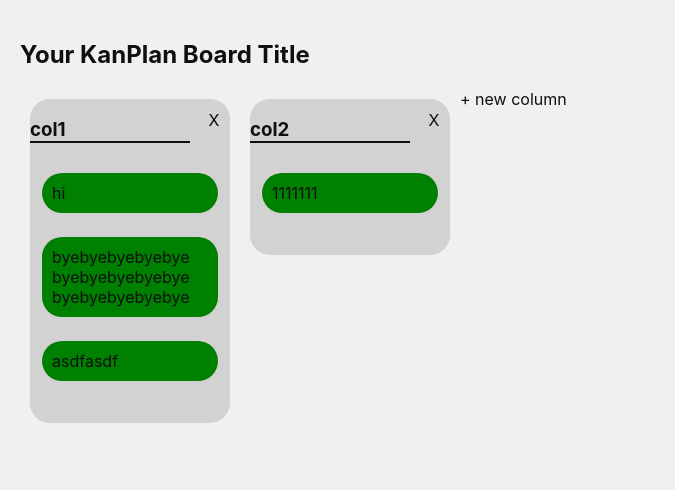
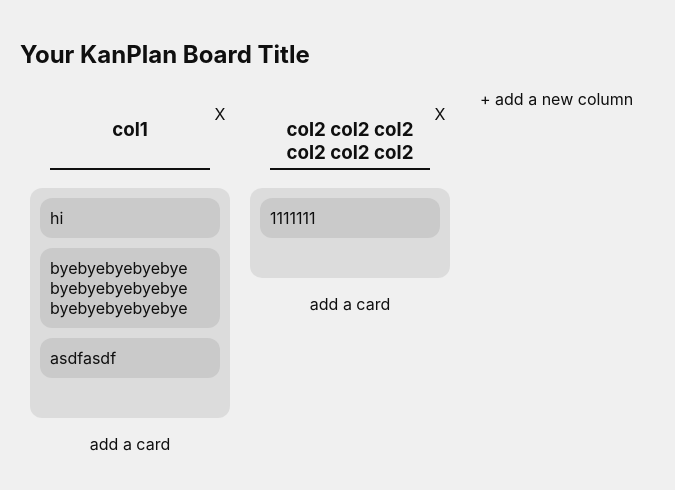
Before and after one commit to teujorge/KanPlan, a Next.js app: page /board in a window 1280 px wide. Shown: the top 490 px of the page, without its empty margins (0-675 px from the left). Built offline with nearby package versions, Linux system fonts and the light colour scheme.

Commit message:
overhaul

```diff
--- a/content/components/board/BoardCard.tsx
+++ b/content/components/board/BoardCard.tsx
@@ -6,10 +6,14 @@ import {
   findCardsInColumns,
   columnsAfterMove,
 } from "../../utilities/boardHelpers";
+import Modal from "../modal";
 
 export type CardInfo = {
   id: string;
-  text: string;
+  title: string;
+  description?: string;
+  colors?: string[];
+  date?: string;
 };
 
 const BoardCard = ({ info }: { info: CardInfo }) => {
@@ -18,25 +22,38 @@ const BoardCard = ({ info }: { info: CardInfo }) => {
 
   const cardRef = useRef<HTMLDivElement>(null);
 
+  const [isEditOpen, setIsEditOpen] = useState(false);
   const [isDragging, setIsDragging] = useState(false);
   const [isDragOver, setIsDragOver] = useState(false);
 
+  let cardEdits: CardInfo = {
+    id: info.id,
+    title: info.title,
+    description: info.description,
+    colors: info.colors,
+    date: info.date,
+  };
+
   function handleCardDragOverEnter(event: DragEvent<HTMLDivElement>) {
+    event.stopPropagation();
     if (!isDragging) setIsDragOver(true);
     else setIsDragOver(false);
   }
 
   function handleCardDragOverLeave(event: DragEvent<HTMLDivElement>) {
+    event.stopPropagation();
     setIsDragOver(false);
   }
 
   function handleStartDrag(event: DragEvent<HTMLDivElement>) {
+    console.log("drag start");
     event.dataTransfer.setData("id", info.id);
     setDraggingCard(cardRef);
     setIsDragging(true);
   }
 
   function handleEndDrag(event: DragEvent<HTMLDivElement>) {
+    console.log("drag end");
     setDraggingCard(null);
     setIsDragging(false);
   }
@@ -51,13 +68,16 @@ const BoardCard = ({ info }: { info: CardInfo }) => {
     // obtain dropped card info
     const cardId = event.dataTransfer.getData("id");
 
+    // same card
+    if (cardId === info.id) return;
+
     // find cards in arrays
-    const { card1Loc: draggedCardLoc, card2Loc: thisCardLoc } =
-      findCardsInColumns({
+    const locations = findCardsInColumns({
       columns: columns,
-        card1Id: cardId,
-        card2Id: info.id,
+      ids: [cardId, info.id],
     });
+    const draggedCardLoc = locations[0];
+    const thisCardLoc = locations[1];
 
     // update dropped card list based on where it was dropped
     let newColumns = columnsAfterMove({
@@ -69,38 +89,139 @@ const BoardCard = ({ info }: { info: CardInfo }) => {
     setIsDragOver(false);
   }
 
+  function saveCardEdits() {
+    console.log(cardEdits);
+
+    const cardLoc = findCardsInColumns({
+      columns: columns,
+      ids: [info.id],
+    })[0];
+
+    let tempColumns = [...columns];
+    tempColumns[cardLoc!.col].cards[cardLoc!.row] = cardEdits;
+    setColumns([...tempColumns]);
+  }
+
   return (
+    <Modal
+      isOpen={isEditOpen}
+      onClose={() => {
+        setIsEditOpen(false);
+      }}
+      innerComponent={
         <div
           css={css`
-        padding: 12px;
+            padding: 20px;
+
+            border-radius: var(--border-radius);
+            background-color: var(--background-color);
+            box-shadow: 0px 0px 8px var(--shadow-color);
+          `}
+        >
+          {/* inputs */}
+          <div
+            css={css`
+              display: flex;
+              flex-direction: column;
+              justify-content: center;
+              align-items: center;
+
+              margin: 10px;
+            `}
+          >
+            <input
+              type="text"
+              placeholder={info.title}
+              onChange={(event) => {
+                cardEdits.title = event.target.value;
+              }}
+            />
+            <textarea
+              placeholder={
+                info.description ? info.description : "description..."
+              }
+              onChange={(event) => {
+                cardEdits.description = event.target.value;
+              }}
+            />
+            <input
+              type="date"
+              placeholder="est. end date"
+              onChange={(event) => {
+                cardEdits.date = event.target.value;
+              }}
+            />
+            <input
+              type="color"
+              placeholder="color"
+              onChange={(event) => {
+                cardEdits.colors = [event.target.value];
+              }}
+            />
+          </div>
+
+          {/* buttons */}
+          <div
+            css={css`
+              display: flex;
+              flex-direction: row;
+              justify-content: center;
+              align-items: center;
+
+              margin: 10px;
+            `}
+          >
+            <button onClick={() => setIsEditOpen(false)}>cancel</button>
+            <button
+              onClick={() => {
+                setIsEditOpen(false);
+                saveCardEdits();
+              }}
+            >
+              save
+            </button>
+          </div>
+        </div>
+      }
+      outerComponent={
+        <div
+          css={css`
+            cursor: pointer;
+
+            padding-top: 10px;
+            padding-left: 10px;
+            padding-right: 10px;
 
             width: 100%;
-
-        opacity: ${isDragging ? 0.25 : 1};
-
-        transition: opacity 0.2s ease;
+            opacity: ${isDragging ? 0.2 : 1};
+            transition: transform 1s ease, height 1s ease, opacity 0.2s ease;
           `}
           ref={cardRef}
-      draggable
+          draggable={true}
           onDragStart={handleStartDrag}
           onDragEnd={handleEndDrag}
           onDragEnter={handleCardDragOverEnter}
           onDragLeave={handleCardDragOverLeave}
           onDrop={handleDropDrag}
+          onClick={() => setIsEditOpen(true)}
         >
           <div
             css={css`
               pointer-events: none;
+              margin-top: ${isDragOver
+                ? draggingCard?.current?.clientHeight
+                : 0}px;
               padding: 10px;
               border-radius: var(--border-radius);
-          background-color: green;
-          margin-top: ${isDragOver ? draggingCard?.current?.clientHeight : 0}px;
-          transition: margin 0.2s ease;
+              background-color: var(--highlight-soft);
+              transition: margin var(--transition-time) ease;
             `}
           >
-        {info.text}
+            {info.title}
           </div>
         </div>
+      }
+    />
   );
 };
 
--- a/content/components/board/BoardColumn.tsx
+++ b/content/components/board/BoardColumn.tsx
@@ -1,8 +1,9 @@
 /** @jsxImportSource @emotion/react */
+import { v4 as uuidv4 } from "uuid";
 import BoardCard, { CardInfo } from "./BoardCard";
 import { BoardContext } from "../../../pages/board";
 import { css } from "@emotion/react";
-import { DragEvent, useContext } from "react";
+import { DragEvent, useContext, useState } from "react";
 import {
   findCardsInColumns,
   columnsAfterMove,
@@ -14,7 +15,24 @@ export type Column = {
 };
 
 const BoardColumn = ({ index }: { index: number }) => {
-  const { columns, setColumns } = useContext(BoardContext);
+  const { columns, setColumns, draggingCard } = useContext(BoardContext);
+
+  const [isDragOver, setIsDragOver] = useState(false);
+
+  function createNewCard() {
+    let tempColumns = [...columns];
+
+    const newCard: CardInfo = {
+      id: uuidv4(),
+      title: "",
+    };
+
+    console.log(newCard);
+
+    tempColumns[index].cards.push(newCard);
+
+    setColumns([...tempColumns]);
+  }
 
   function deleteColumn() {
     const tempColumns = columns;
@@ -22,71 +40,74 @@ const BoardColumn = ({ index }: { index: number }) => {
     setColumns([...tempColumns]);
   }
 
+  function handleCardDragOverEnter(event: DragEvent<HTMLDivElement>) {
+    setIsDragOver(true);
+  }
+
+  function handleCardDragOverLeave(event: DragEvent<HTMLDivElement>) {
+    setIsDragOver(false);
+  }
+
   function enableDroppingCard(event: DragEvent<HTMLDivElement>) {
     event.preventDefault();
   }
 
   function handleDropCard(event: DragEvent<HTMLDivElement>) {
+    setIsDragOver(false);
     console.log("column drop");
 
     // obtain dropped card info
     const cardId = event.dataTransfer.getData("id");
 
     // find dropped card in cards list
-    const { card1Loc: draggedCardLoc } = findCardsInColumns({
+    const draggedCardLoc = findCardsInColumns({
       columns: columns,
-      card1Id: cardId,
-    });
+      ids: [cardId],
+    })[0];
 
     // update dropped card list based on where it was dropped
     let newColumns = columnsAfterMove({
       columns: columns,
       initialLoc: draggedCardLoc!,
-      finalLoc: { col: index, row: columns[index].cards.length - 1 },
+      finalLoc: { col: index, row: columns[index].cards.length },
     });
     setColumns([...newColumns]);
   }
 
   let cards: CardInfo[] = columns[index].cards;
 
+  const paddingBottom =
+    draggingCard && draggingCard.current && isDragOver
+      ? draggingCard.current.clientHeight + 40
+      : 40;
+
   return (
     <div
       css={css`
-        user-select: none;
+        margin: 10px;
+        width: 200px;
+      `}
+    >
+      {/* header */}
+      <div
+        css={css`
           position: relative;
           display: flex;
-        flex-direction: column;
-        align-items: flex-start;
-
-        margin: 10px;
-        padding-bottom: 30px;
-        width: 200px;
-        min-height: 100px;
-
-        border-radius: var(--border-radius);
-        background-color: var(--highlight-soft);
         `}
-      onDragOver={enableDroppingCard}
-      onDrop={handleDropCard}
       >
         {/* title */}
         <h3
           css={css`
+            margin-inline: auto;
             width: 80%;
+            height: 52px;
+            text-align: center;
+            align-self: flex-end;
             border-bottom: 2px solid;
           `}
         >
           {columns[index].title}
         </h3>
-
-      {/* cards */}
-      {cards.length > 0 ? (
-        cards.map((card, index) => (
-          <BoardCard key={`board-card-${index}-${card.id}`} info={card} />
-        ))
-      ) : (
-        <p>no cards</p>
-      )}
 
         {/* settings */}
         <div
@@ -94,8 +115,8 @@ const BoardColumn = ({ index }: { index: number }) => {
             cursor: pointer;
 
             position: absolute;
-          top: 6px;
-          right: 6px;
+            top: 0px;
+            right: 0px;
 
             display: flex;
             align-items: center;
@@ -106,7 +127,7 @@ const BoardColumn = ({ index }: { index: number }) => {
 
             border-radius: var(--border-radius);
 
-          transition: background-color 0.2s ease;
+            transition: background-color var(--transition-time) ease;
 
             :hover {
               background-color: var(--highlight-soft);
@@ -117,6 +138,66 @@ const BoardColumn = ({ index }: { index: number }) => {
           X
         </div>
       </div>
+
+      {/* column with cards */}
+      <div
+        css={css`
+          user-select: none;
+          position: relative;
+          display: flex;
+          flex-direction: column;
+         justify-content: : center;
+          align-items: center;
+
+
+          padding-bottom: ${paddingBottom}px;
+          width: 100%;
+          min-height: 50px;
+
+          border-radius: var(--border-radius);
+          background-color: var(--highlight-soft);
+
+          transition: ${
+            isDragOver ? "padding-bottom var(--transition-time) ease" : "none"
+          };
+        `}
+        onDragEnter={handleCardDragOverEnter}
+        onDragLeave={handleCardDragOverLeave}
+        onDragOver={enableDroppingCard}
+        onDrop={handleDropCard}
+      >
+        {/* cards */}
+
+        {cards.map((card, index) => (
+          <BoardCard key={`board-card-${index}-${card.id}`} info={card} />
+        ))}
+      </div>
+
+      {/* add card */}
+      <div
+        css={css`
+          display: flex;
+          justify-content: center;
+          align-items: center;
+
+          p {
+            cursor: pointer;
+            text-align: center;
+            text-decoration: underline;
+            text-decoration-color: transparent;
+
+            transition: text-decoration-color var(--transition-time) ease;
+
+            :hover {
+              text-decoration-color: inherit;
+            }
+          }
+        `}
+        onClick={createNewCard}
+      >
+        <p>add a card</p>
+      </div>
+    </div>
   );
 };
 
--- a/package.json
+++ b/package.json
@@ -18,6 +18,10 @@
     "next": "13.2.3",
     "react": "18.2.0",
     "react-dom": "18.2.0",
-    "typescript": "4.9.5"
+    "typescript": "4.9.5",
+    "uuid": "^9.0.0"
+  },
+  "devDependencies": {
+    "@types/uuid": "^9.0.1"
   }
 }
--- a/pages/board.tsx
+++ b/pages/board.tsx
@@ -1,4 +1,5 @@
 /** @jsxImportSource @emotion/react */
+import { v4 as uuidv4 } from "uuid";
 import Head from "next/head";
 import { css } from "@emotion/react";
 import BoardColumn, { Column } from "../content/components/board/BoardColumn";
@@ -10,11 +11,13 @@ import {
   useState,
 } from "react";
 
+type DraggingCardType = RefObject<HTMLDivElement> | null;
+
 type BoardContextType = {
   columns: Column[];
   setColumns: Dispatch<SetStateAction<Column[]>>;
-  draggingCard: RefObject<HTMLDivElement> | null;
-  setDraggingCard: Dispatch<SetStateAction<RefObject<HTMLDivElement> | null>>;
+  draggingCard: DraggingCardType;
+  setDraggingCard: Dispatch<SetStateAction<DraggingCardType>>;
 };
 
 export const BoardContext = createContext<BoardContextType>({
@@ -29,18 +32,20 @@ export default function Board() {
     {
       title: "col1",
       cards: [
-        { id: "1", text: "hi" },
-        { id: "2", text: "byebyebyebyebye byebyebyebyebye byebyebyebyebye" },
-        { id: "3", text: "asdfasdf" },
+        { id: uuidv4(), title: "hi" },
+        {
+          id: uuidv4(),
+          title: "byebyebyebyebye byebyebyebyebye byebyebyebyebye",
+        },
+        { id: uuidv4(), title: "asdfasdf" },
       ],
     },
     {
-      title: "col2",
-      cards: [{ id: "4", text: "1111111" }],
+      title: "col2 col2 col2 col2 col2 col2",
+      cards: [{ id: "4", title: "1111111" }],
     },
   ]);
-  const [draggingCard, setDraggingCard] =
-    useState<RefObject<HTMLDivElement> | null>(null);
+  const [draggingCard, setDraggingCard] = useState<DraggingCardType>(null);
 
   function createNewColumn() {
     const newColumn: Column = { title: "untitled", cards: [] };
@@ -94,10 +99,12 @@ export default function Board() {
               css={css`
                 cursor: pointer;
 
+                margin-left: 20px;
+
                 text-decoration: underline;
                 text-decoration-color: transparent;
 
-                transition: text-decoration-color 0.1s ease;
+                transition: text-decoration-color var(--transition-time) ease;
 
                 :hover {
                   text-decoration-color: var(--foreground-color);
@@ -105,7 +112,7 @@ export default function Board() {
               `}
               onClick={createNewColumn}
             >
-              + new column
+              + add a new column
             </div>
           </div>
         </main>
--- a/styles/globals.css
+++ b/styles/globals.css
@@ -1,9 +1,11 @@
 :root {
   --foreground-color: #0f0f0f;
   --background-color: #f0f0f0;
-  --highlight-soft: #00000020;
+  --highlight-soft: #00000015;
+  --shadow-color: #00000020;
 
-  --border-radius: 20px;
+  --border-radius: 12px;
+  --transition-time: 0.15s;
 }
 
 html,
@@ -36,6 +38,7 @@ a {
   :root {
     --foreground-color: #f0f0f0;
     --background-color: #0f0f0f;
-    --highlight-soft: #ffffff20;
+    --highlight-soft: #ffffff15;
+    --shadow-color: #00000080;
   }
 }
```
Also changed, not shown: content/components/modal.tsx (+111 -2 lines), content/utilities/boardHelpers.ts (+33 -2 lines), 1 other file (tests, documents, lock files or other folders). Lines whose indentation alone changed are shown as unchanged.
